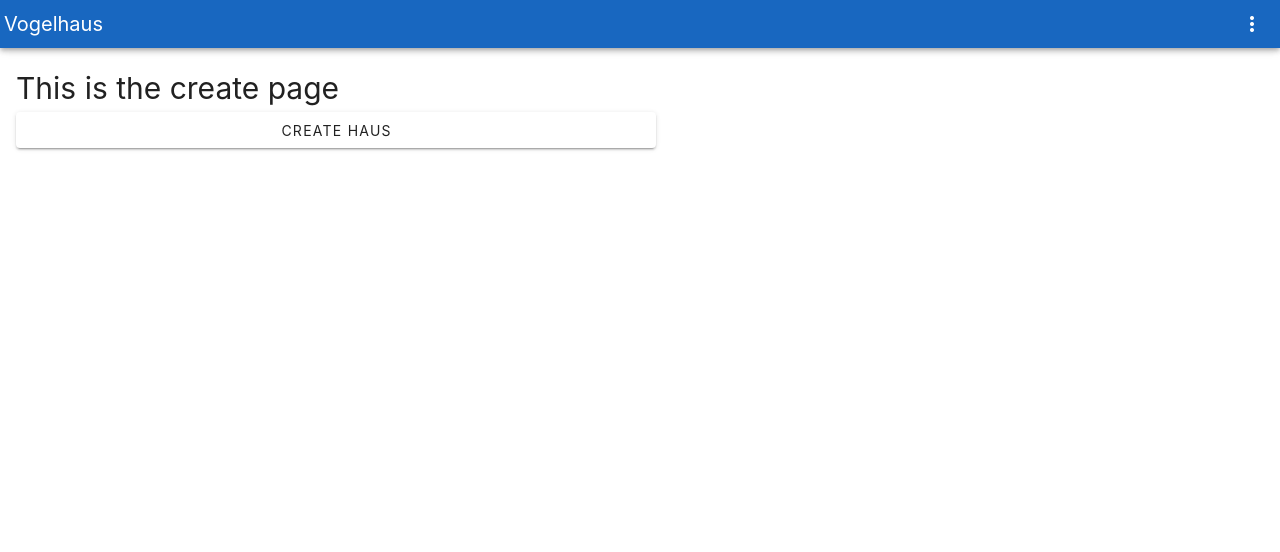
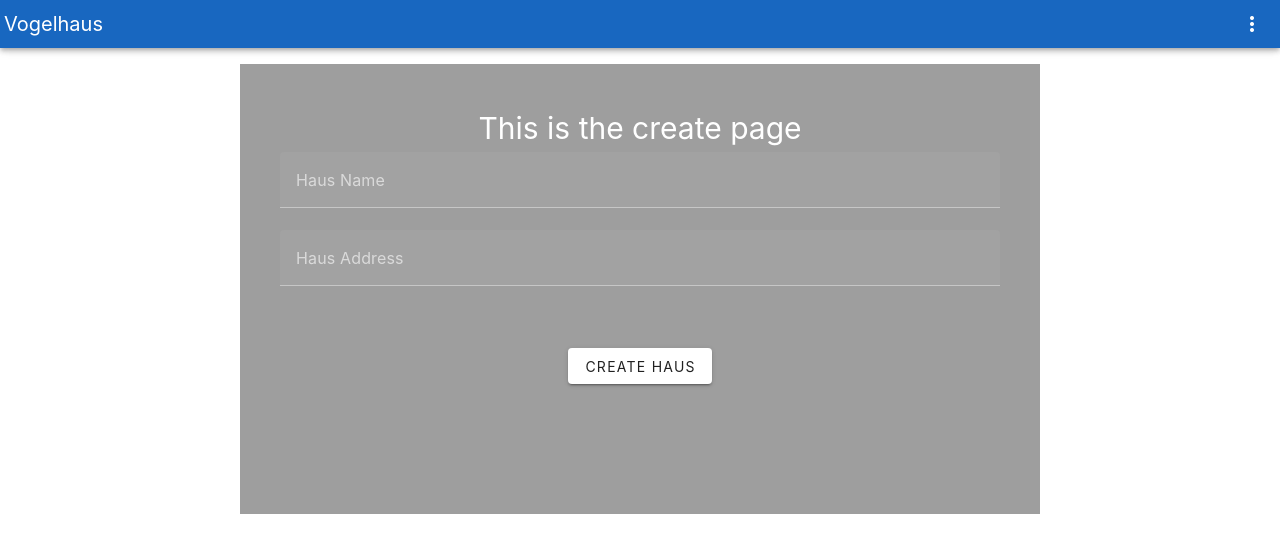
Before and after one commit to chance-stribling/vogelhaus-front, a Vue app: page /createHaus in a window 1280 px wide. Shown: the top 552 px of the page. Built offline with nearby package versions, Linux system fonts and the light colour scheme.

Commit message:
added a form

```diff
--- a/src/views/CreateHausView.vue
+++ b/src/views/CreateHausView.vue
@@ -1,8 +1,21 @@
 <template>
-    <div style="justify-content: center; display: flex; flex-direction: column; width: 50vw;">
+  <v-sheet color="grey" width="800" height="450" class="mx-auto text-center pa-10">
+
       <h1>This is the create page</h1>
-      <v-btn @click="add()" >Create Haus</v-btn>
-    </div>
+      <v-form @submit.prevent>
+        <v-text-field
+        v-model="haus.name"
+          :rules="rules"
+          label="Haus Name"
+        ></v-text-field>
+        <v-text-field
+        v-model="haus.address"
+          :rules="rules2"
+          label="Haus Address"
+        ></v-text-field>
+        <v-btn type="submit" class="my-10" @submit="add()" >Create Haus</v-btn>
+      </v-form>
+  </v-sheet>
   </template>
 
   <script>
@@ -10,15 +23,28 @@
 
   export default {
     data: () => ({
-      article: {
-        id: 0,
-        name: "The Cave",
-        address: "601 East Unaka"
+      haus: {
+        name: "",
+        address: ""
       },
+      rules: [
+        value => {
+          if (value) return true
+
+          return 'You must enter a haus name.'
+        },
+      ],
+      rules2: [
+        value => {
+          if (value) return true
+
+          return 'You must enter a address.'
+        },
+      ],
     }),
     methods:{
         add(){
-            axios.post("http://localhost:8080/haus", this.article)
+            axios.post("http://localhost:8080/haus", this.haus)
             .then((response) => {
                 console.log(response);
             })
```
